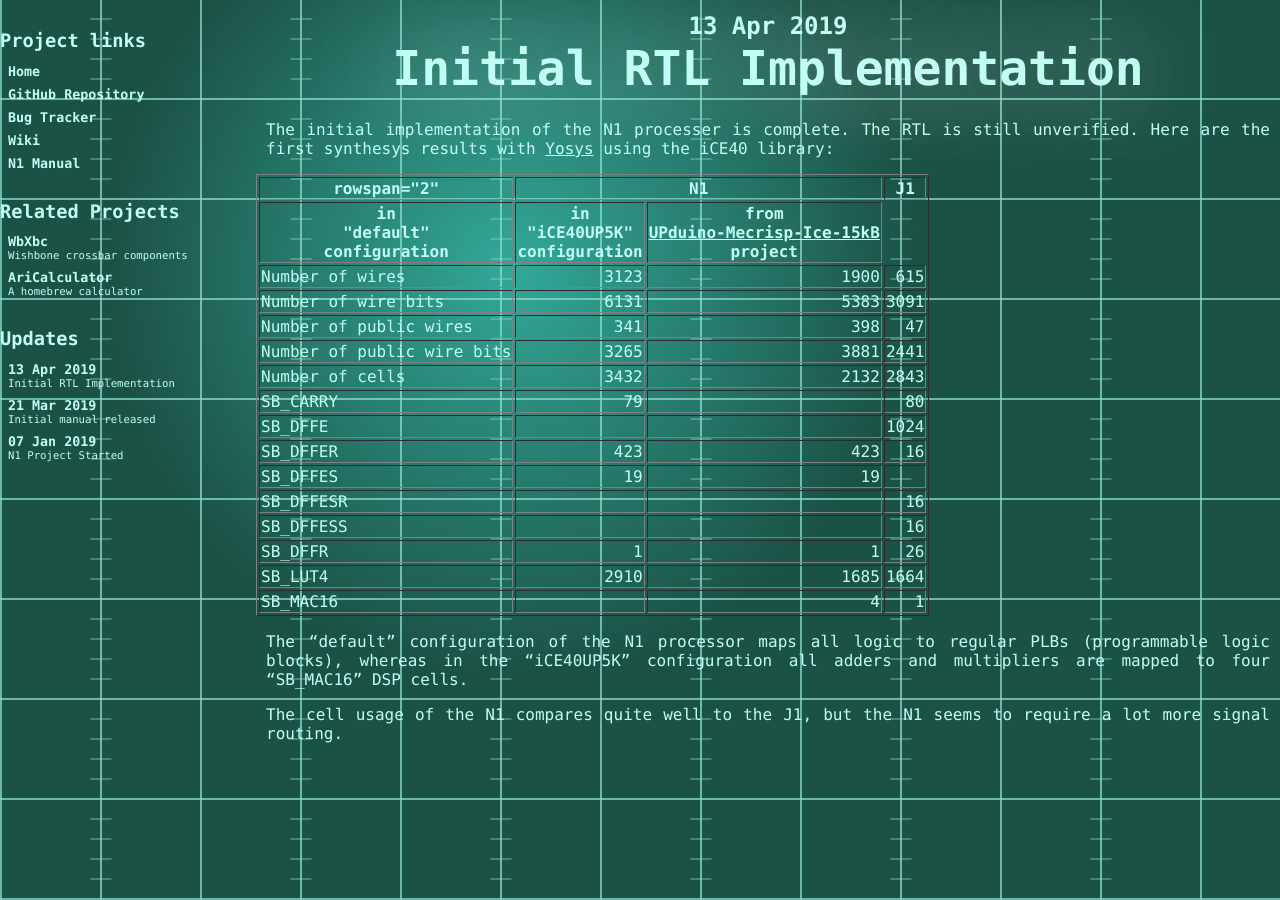
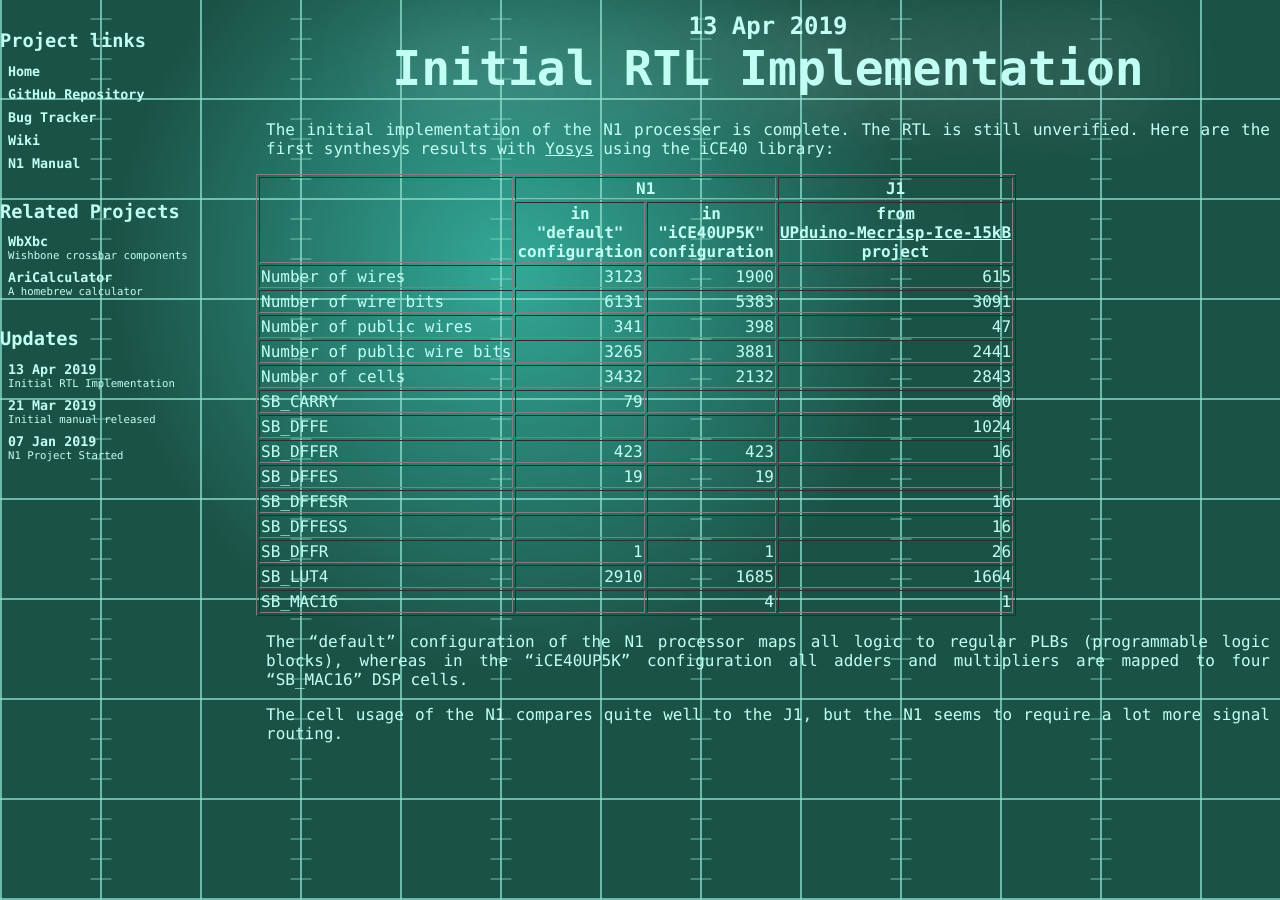
Before and after one commit to hotwolf/N1, a Jekyll site: the page built from _posts/2019-04-13-initial-rtl-implementation.md, in a window 1280 px wide. Built offline with Jekyll 4.4.1, drawn with Linux system fonts in a browser that asks for light colours.

Commit message:
fixed table

```diff
--- a/_posts/2019-04-13-initial-rtl-implementation.md
+++ b/_posts/2019-04-13-initial-rtl-implementation.md
@@ -8,7 +8,7 @@ Here are the first synthesys results with [Yosys](https://github.com/cliffordwol
 
 <table border="1">
   <tr>
-    <th> rowspan="2"</th>
+    <th rowspan="2"></th>
     <th colspan="2">N1</th>
     <th>J1</th>
   </tr>
```
